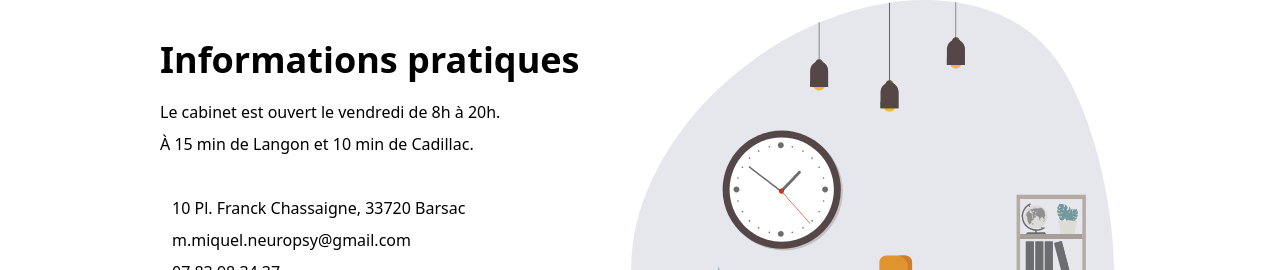
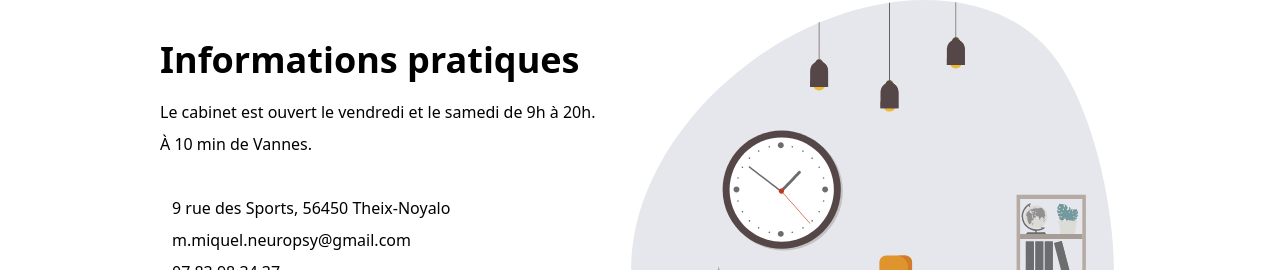
Before and after one commit to AlexandreKempf/mailysmiquel, a SvelteKit app: page /infos in a window 1280 px wide. Shown: the part 220-490 px from the top of the page. Built offline with nearby package versions, Linux system fonts and the light colour scheme; a web font is replaced by a local one.

Commit message:
move to Theix

```diff
--- a/src/routes/+layout.svelte
+++ b/src/routes/+layout.svelte
@@ -44,8 +44,8 @@
 				}}><div class="i-iconoir-menu h-5" /></Button
 			>
 		</div>
+		<!-- href="https://docorga.com/praticien/6579db9e0491f3ad5982f2dc" -->
 		<Button
-			href="https://docorga.com/praticien/6579db9e0491f3ad5982f2dc"
 			color="blue"
 			target="_blank"
 			class="bg-orange text-black font-bold">Prendre rendez-vous</Button
--- a/src/routes/+page.svelte
+++ b/src/routes/+page.svelte
@@ -6,11 +6,11 @@
 	<title>Maïlys Miquel - Accueil</title>
 	<meta
 		name="description"
-		content="Neuropsychologue Langon | Besoin d'un bilan neuropsychologique ?"
+		content="Neuropsychologue Vannes | Besoin d'un bilan neuropsychologique ?"
 	/>
 	<meta
 		name="keywords"
-		content="Neurophychologue, Langon, Cadillac, Barsac, Gironde, Bilan, Cognitif, Psychologue, Mailys, Miquel"
+		content="Neurophychologue, Vannes, Theix, Morbihan, Bilan, Cognitif, Psychologue, Mailys, Miquel"
 	/>
 </svelte:head>
 
@@ -21,7 +21,7 @@
 		</div>
 		<div class="w-150">
 			<h1 class="text-4xl mb-5 max-w-130 font-black">
-				Besoin d'un bilan neuropsychologique à Langon ou Cadillac ?
+				Besoin d'un bilan neuropsychologique à Vannes ?
 			</h1>
 			<div class="mb-15 font-light">
 				<p class="mb-2">
@@ -35,11 +35,12 @@
 			</div>
 			<div class="flex gap-2">
 				<Button class="text-black" color="alternative" href="/tarifs">Consulter les tarifs</Button>
+				<!-- href="https://docorga.com/praticien/6579db9e0491f3ad5982f2dc" -->
 				<Button
 					class="bg-orange text-black"
 					target="_blank"
-					href="https://docorga.com/praticien/6579db9e0491f3ad5982f2dc">Prendre rendez-vous</Button
-				>
+					>Prendre rendez-vous</Button
+					>
 			</div>
 		</div>
 	</div>
--- a/src/routes/description/+page.svelte
+++ b/src/routes/description/+page.svelte
@@ -30,10 +30,6 @@
 				âgées. Je réalise des bilans neuropsychologiques, de la remédiation et de la stimulation
 				cognitive.
 			</p>
-			<p class="mb-2 font-light">
-				Habitante de l'agglomération de Langon depuis 2020, j'ai décidé d'y installer mon cabinet
-				pour répondre à la demande croissante.
-			</p>
 			<div class="h-2" />
 			<Button
 				class="bg-blue text-white"
--- a/src/routes/infos/+page.svelte
+++ b/src/routes/infos/+page.svelte
@@ -10,11 +10,11 @@
 	<div class="flex flex-wrap justify-center mx-auto py-30">
 		<div class="w-110 my-15 mx-5">
 			<h1 class="text-4xl mb-5 font-black">Informations pratiques</h1>
-			<p class="my-2 font-light">Le cabinet est ouvert le vendredi de 8h à 20h.</p>
-			<p class="my-2 font-light mb-10">À 15 min de Langon et 10 min de Cadillac.</p>
+			<p class="my-2 font-light">Le cabinet est ouvert le vendredi et le samedi de 9h à 20h.</p>
+			<p class="my-2 font-light mb-10">À 10 min de Vannes.</p>
 			<div class="my-2 flex items-center gap-3">
 				<div class="i-iconoir-map-pin" />
-				<p class="font-light">10 Pl. Franck Chassaigne, 33720 Barsac</p>
+				<p class="font-light">9 rue des Sports, 56450 Theix-Noyalo</p>
 			</div>
 			<div class="my-2 flex items-center gap-3">
 				<div class="i-iconoir-mail" />
--- a/src/routes/tarifs/+page.svelte
+++ b/src/routes/tarifs/+page.svelte
@@ -54,7 +54,7 @@
 			</div>
 			<div class="h-150 w-100 rounded-3xl border-2 bg-beige flex flex-col">
 				<h2 class="flex-none text-2xl font-black text-center m-5">Bilan neuropsychologique</h2>
-				<p class="flex-none text-2xl text-center mx-5 mb-10 font-bold">300€-350€*</p>
+				<p class="flex-none text-2xl text-center mx-5 mb-10 font-bold">350€-400€*</p>
 
 				<div class="mx-5 flex flex-col grow">
 					<div class="flex items-center gap-3 mx-5 my-2">
```
